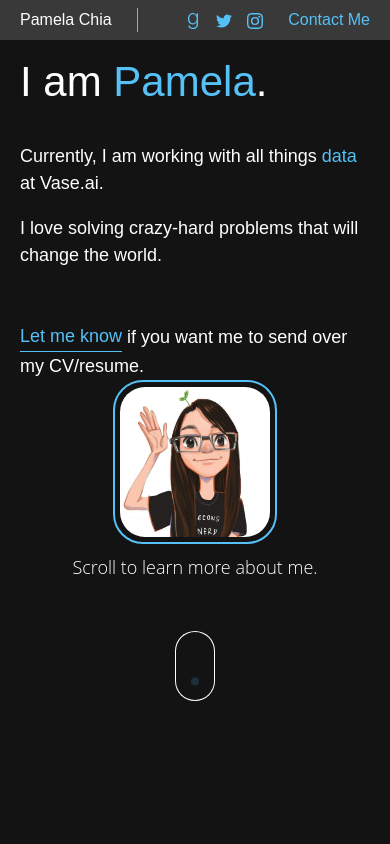
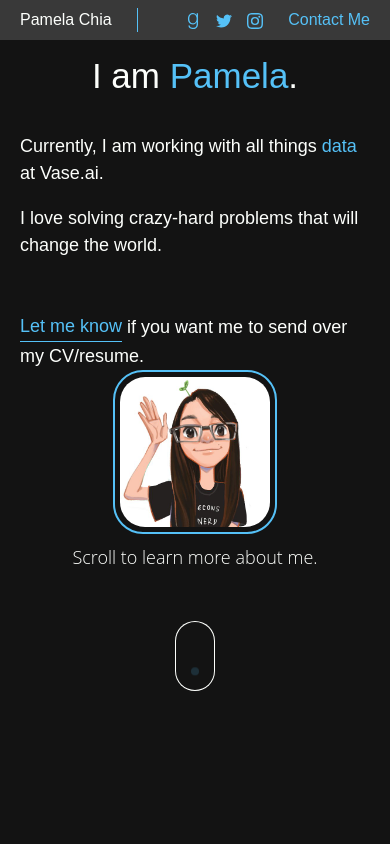
Before and after one commit to pamelachia/portfolio, a React (Create React App) app: page / in a window 390 px wide. Shown: the top 844 px of the page. Built offline with nearby package versions, Linux system fonts and the light colour scheme; what webfontloader would draw is missing.

Commit message:
Make titles centered on mobile

```diff
--- a/src/components/Cards/Title.jsx
+++ b/src/components/Cards/Title.jsx
@@ -1,7 +1,7 @@
 import React, { Component } from "react";
 import PropTypes from "prop-types";
 import { css } from "emotion";
-import { fontFamilies } from "../../styles";
+import { mq, fontFamilies } from "../../styles";
 
 class Title extends Component {
     static propTypes = {
@@ -13,6 +13,11 @@ class Title extends Component {
             font-size: 42px;
             font-family: ${fontFamilies.quicksand};
             margin-bottom: 30px;
+
+            ${mq.small(css`
+                font-size: 35px;
+                text-align: center;
+            `)};
         `;
 
         return <div className={style}>{this.props.children}</div>;
```
